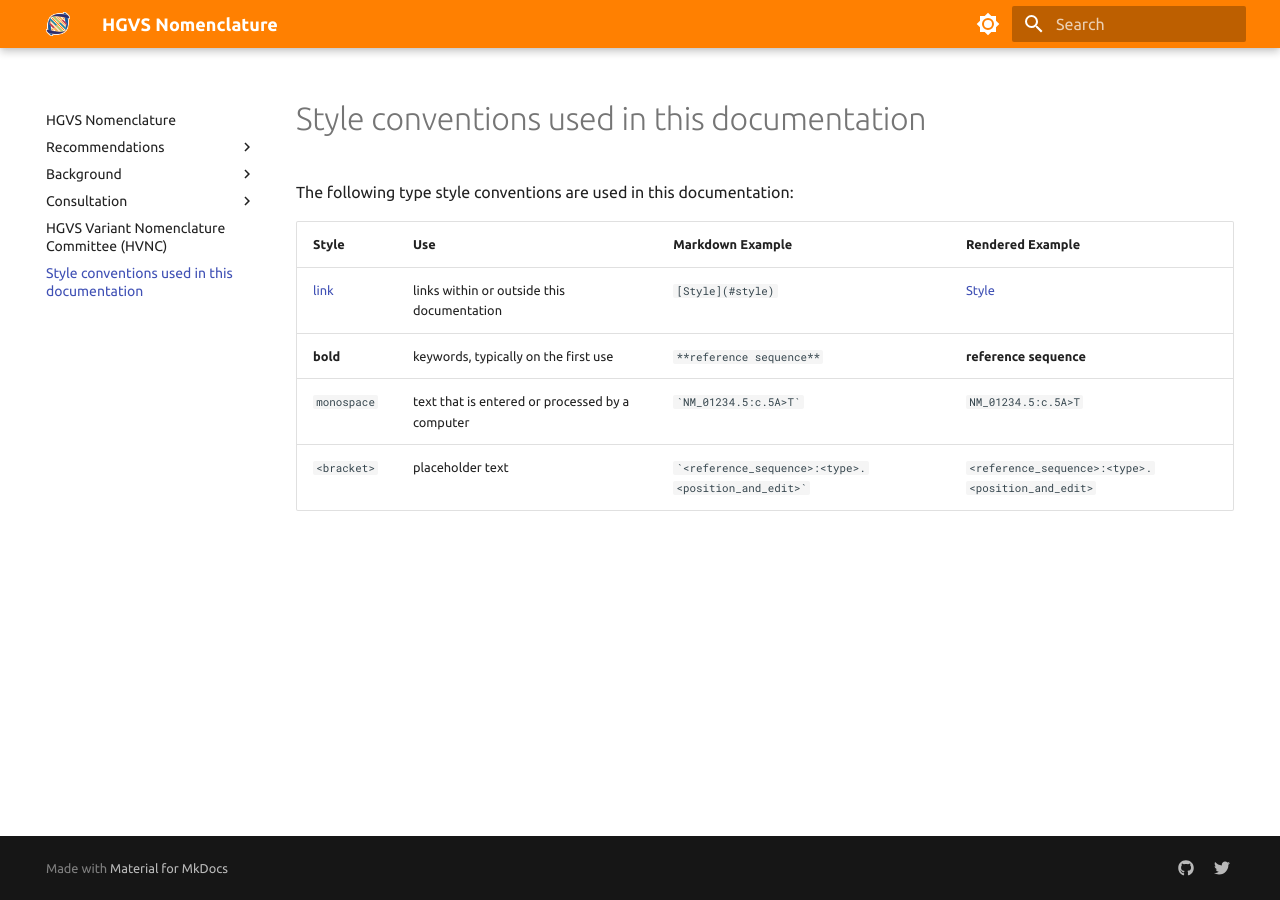
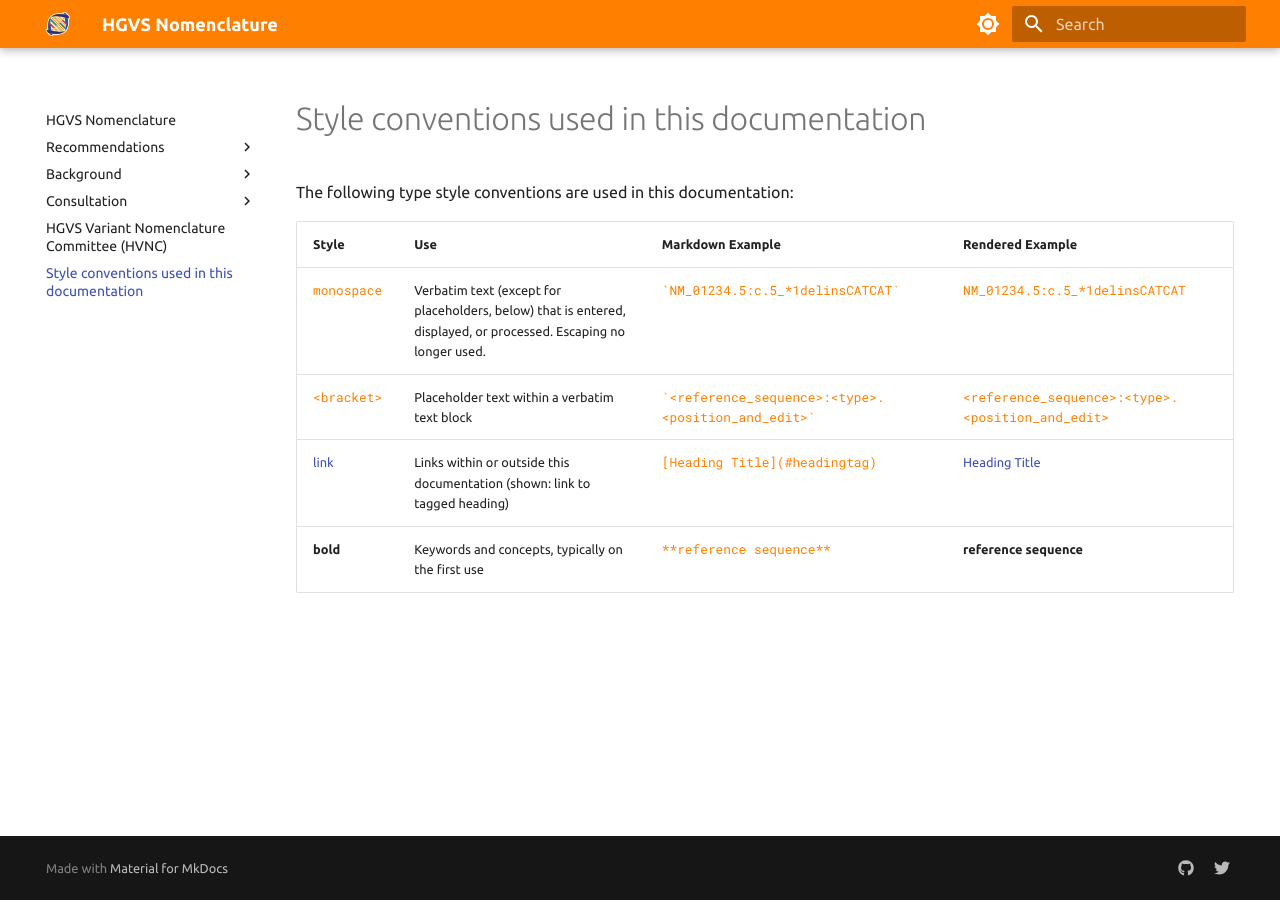
Before and after one commit to HGVSnomenclature/hgvs-nomenclature, an MkDocs documentation site: the page built from docs/style.md, in a window 1280 px wide. Built offline with MkDocs 1.6.1 and Material for MkDocs 9.7.7, drawn with Linux system fonts in a browser that asks for light colours.

Commit message:
updated styles.md

```diff
--- a/docs/style.md
+++ b/docs/style.md
@@ -4,7 +4,7 @@ The following type style conventions are used in this documentation:
 
 | Style          | Use                                             | Markdown Example         | Rendered Example    |
 | -------------- | --------------                                  | ---------------------    | ------------------- |
-| [link]()       | links within or outside this documentation      | `[Style](#style)`        | [Style](#style)     |
-| **bold**       | keywords, typically on the first use            | `**reference sequence**` | **reference sequence**  |
-| `monospace`    | text that is entered or processed by a computer | `` `NM_01234.5:c.5A>T` ``    | `NM_01234.5:c.5A>T` |
-| `<bracket>`    | placeholder text                                | `` `<reference_sequence>:<type>.<position_and_edit>` ``          | `<reference_sequence>:<type>.<position_and_edit>` |
+| `monospace`    | Verbatim text (except for placeholders, below) that is entered, displayed, or processed. Escaping no longer used. | `` `NM_01234.5:c.5_*1delinsCATCAT` ``    | `NM_01234.5:c.5_*1delinsCATCAT` |
+| `<bracket>`    | Placeholder text within a verbatim text block     | `` `<reference_sequence>:<type>.<position_and_edit>` ``          | `<reference_sequence>:<type>.<position_and_edit>` |
+| [link]()       | Links within or outside this documentation (shown: link to tagged heading)      | `[Heading Title](#headingtag)`        | [Heading Title](#headingtag)     |
+| **bold**       | Keywords and concepts, typically on the first use            | `**reference sequence**` | **reference sequence**  |
--- a/docs/stylesheets/extra.css
+++ b/docs/stylesheets/extra.css
@@ -29,6 +29,15 @@ label.md-nav__title {
     margin-bottom: 0px;
 }
 
+.md-typeset code {
+    background-color: inherit;
+    font-size: inherit;
+    padding: 0;
+    font-weight: 500;
+    word-break: keep-all;
+    color: var(--md-primary-fg-color)
+}
+
 
 /* .rst-* rules modify styling of RTD version selector */
 
```
